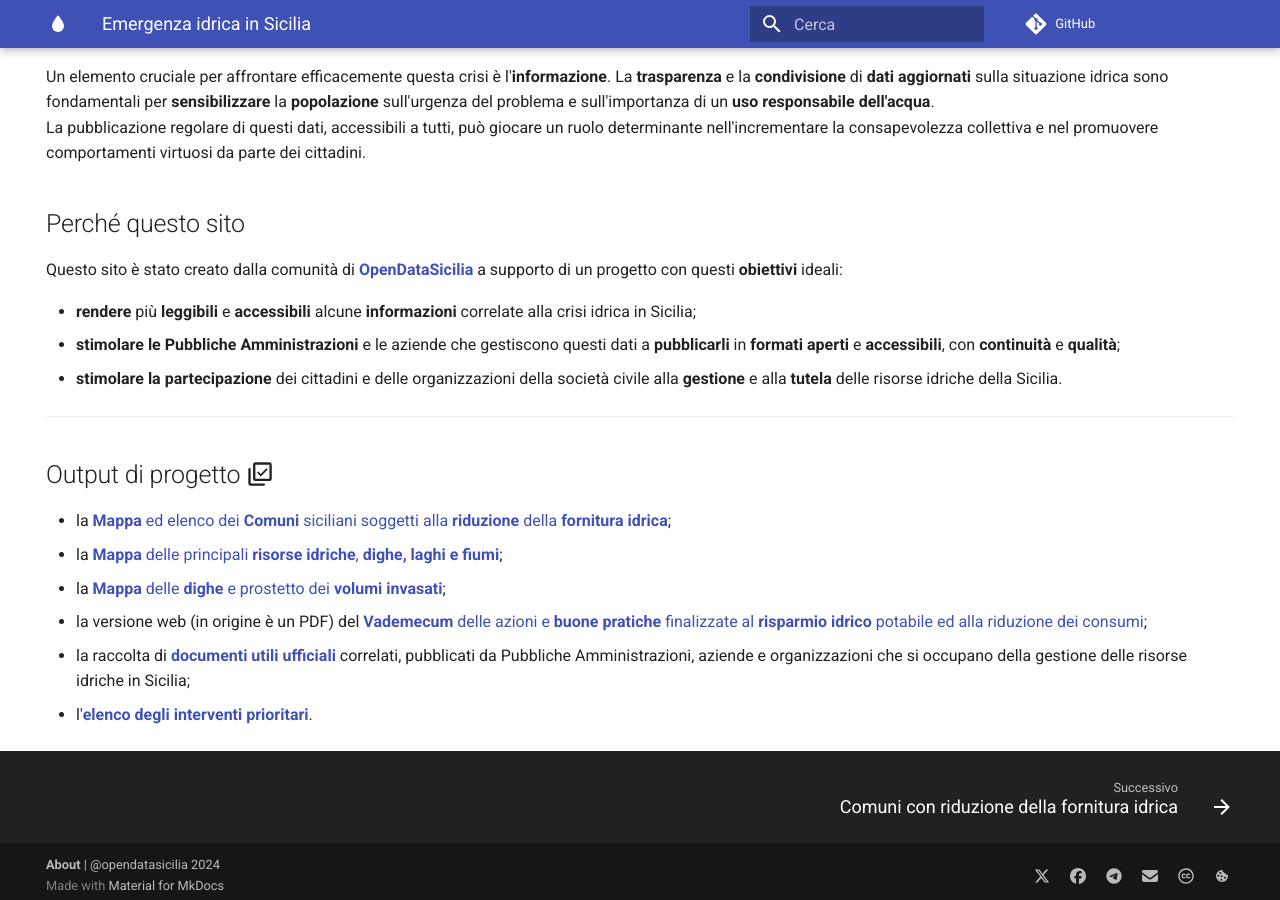
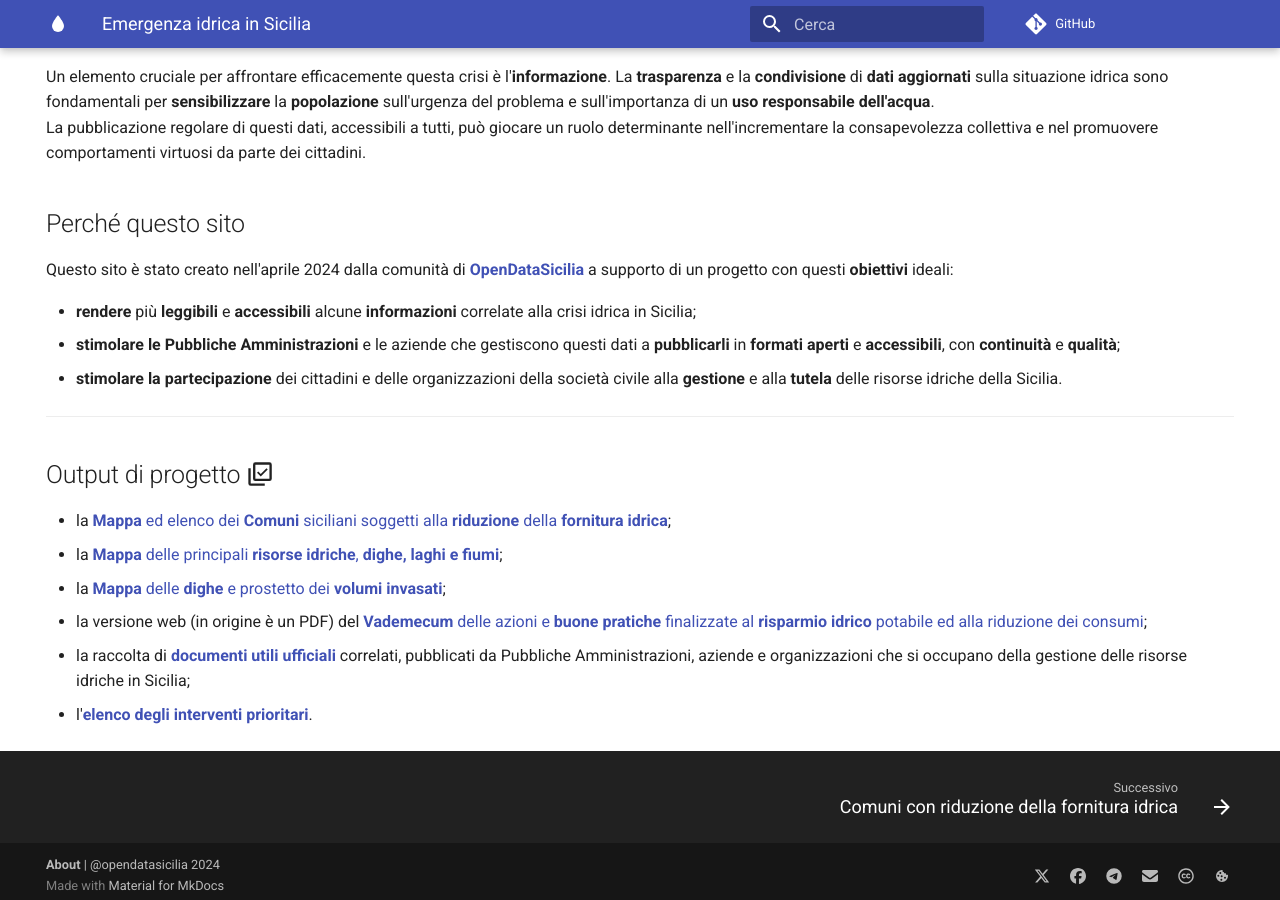
Before and after one commit to opendatasicilia/emergenza-idrica-sicilia, an MkDocs documentation site: the page built from docs/index.md, in a window 1280 px wide and 900 px high, scrolled down 818 px. Built offline with MkDocs 1.6.1 and Material for MkDocs 9.7.7, drawn with Linux system fonts in a browser that asks for light colours; emoji names are drawn with the system emoji font; comment, search, counter and statistics services are not loaded.

Commit message:
Update index.md

```diff
--- a/docs/index.md
+++ b/docs/index.md
@@ -22,7 +22,7 @@ La pubblicazione regolare di questi dati, accessibili a tutti, può giocare un r
 
 ## Perché questo sito
 
-Questo sito è stato creato dalla comunità di [**OpenDataSicilia**](https://opendatasicilia.it) a supporto di un progetto con questi **obiettivi** ideali:
+Questo sito è stato creato nell'aprile 2024 dalla comunità di [**OpenDataSicilia**](https://opendatasicilia.it) a supporto di un progetto con questi **obiettivi** ideali:
 
 - **rendere** più **leggibili** e **accessibili** alcune **informazioni** correlate alla crisi idrica in Sicilia;
 - **stimolare le Pubbliche Amministrazioni** e le aziende che gestiscono questi dati a **pubblicarli** in **formati** **aperti** e **accessibili**, con **continuità** e **qualità**;
```
